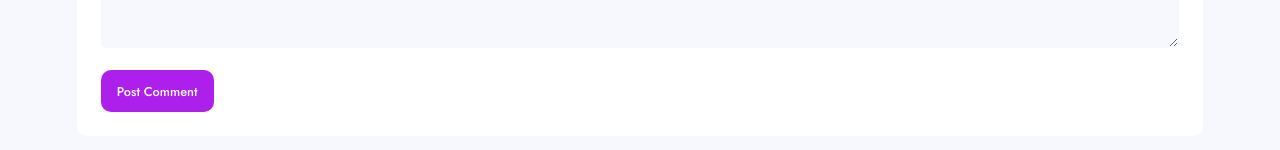
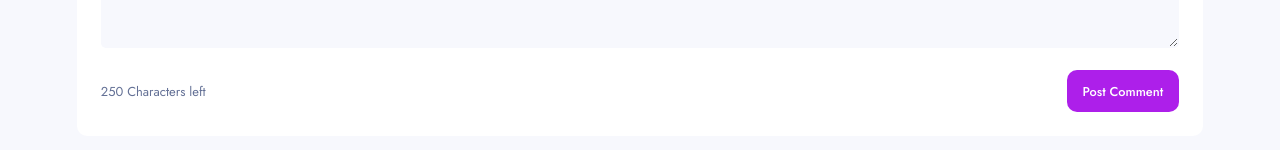
Before and after one commit to DylanNicolet/product_feedback_app_frontendmentor.io, a React app in the folder client/: page /feedback/1 in a window 1280 px wide. Shown: the part 440-590 px from the top of the page. Built offline with nearby package versions, Linux system fonts and the light colour scheme; no server answers.

Commit message:
[INTE] Added max counter to new comment

```diff
--- a/client/src/pages/FeedbackPage.jsx
+++ b/client/src/pages/FeedbackPage.jsx
@@ -12,6 +12,7 @@ export default function() {
     const [commentCount, setCommentCount] = useState(0)
     const [replyFormId, setReplyFormId] = useState(null)
     const [comment, setComment] = useState('')
+    const [lengthRemaining, setLengthRemaining] = useState(250)
 
     // Grab ID from URL
     const { feedbackId } = useParams()
@@ -26,12 +27,12 @@ export default function() {
         setCommentCount(feedbackData.comments
         ? feedbackData.comments.reduce((total, comment) => {
             // Count the comment itself
-            total += 1;
+            total += 1
             // Add the replies count
             if (comment.replies && Array.isArray(comment.replies)) {
-                total += comment.replies.length;
+                total += comment.replies.length
             }
-            return total;
+            return total
         }, 0)
         : 0)
     }, [feedbackData])
@@ -43,22 +44,23 @@ export default function() {
             setFeedbackData(response.data)
         })
         .catch(error => {
-            console.error('Error fetching data:', error);
+            console.error('Error fetching data:', error)
         });
     }
 
     // Toggle visibility of the reply form corresponding to the clicked comment
     function toggleReplyForm(commentId) {
         if (replyFormId === commentId) {
-            setReplyFormId(null); // Close the form if it's already open
+            setReplyFormId(null) // Close the form if it's already open
         } else {
-            setReplyFormId(commentId); // Open the reply form for this comment
+            setReplyFormId(commentId) // Open the reply form for this comment
         }
     }
 
     // Handle comment form input change
     function handleInputChange(e) {
-        setComment(e.target.value);
+        setComment(e.target.value)
+        setLengthRemaining(250 - e.target.value.length)
     }
 
     // Add comment to the feedback
@@ -175,9 +177,10 @@ export default function() {
                     onChange={e => handleInputChange(e)}
                 />
 
-                <p className="add-comment__letters-countdown"></p>
-
-                <button className="button-primary" onClick={addCommentToFeedback}>Post Comment</button>
+                <section className="add-comment__bottom">
+                    <p className="add-comment__letters-countdown">{lengthRemaining} Characters left</p>
+                    <button className="button-primary" onClick={addCommentToFeedback}>Post Comment</button>
+                </section>
             </section>
         </main>
     )
--- a/client/src/sass/pages/_FeedbackPage.scss
+++ b/client/src/sass/pages/_FeedbackPage.scss
@@ -1,7 +1,7 @@
 @use "../utils" as u;
 
 .FeedbackPage {
-    padding: 1.6rem 6%;
+    padding: 1.6rem 6% 5rem 6%;
 
     .head {
         display: flex;
@@ -196,5 +196,19 @@
                 color: u.$color-placeholder;
             }
         }
+
+        .add-comment__bottom {
+            display: flex;
+            justify-content: space-between;
+            align-items: center;
+
+            .add-comment__letters-countdown {
+                font-size: 0.81rem;
+                font-weight: 400;
+                line-height: 1.19rem;
+                letter-spacing: 0rem;
+                color: u.$color-text-quaternary;
+            }
+        }
     }
 }
```
Also changed, not shown: client/src/sass/App.css, 1 other file (tests, documents, lock files or other folders).
